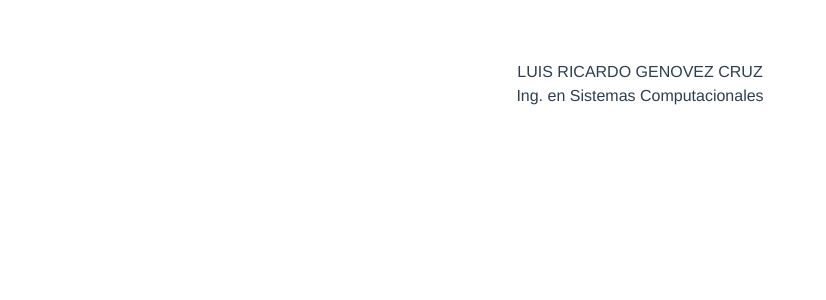
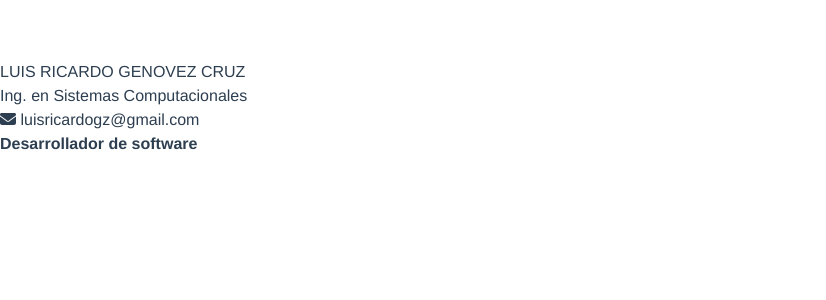
Before and after one commit to rikrdogz/CVRichi, a Vue app: page / in a window 1280 px wide. Shown: the top 300 px of the page, without its empty margins (0-826 px from the left). Built offline with nearby package versions, Linux system fonts and the light colour scheme.

Commit message:
add personal component

```diff
--- a/package.json
+++ b/package.json
@@ -11,6 +11,7 @@
     "@fortawesome/fontawesome-svg-core": "^6.1.1",
     "@fortawesome/free-regular-svg-icons": "^6.1.1",
     "@fortawesome/free-solid-svg-icons": "^6.1.1",
+    "@fortawesome/vue-fontawesome": "^2.0.2",
     "core-js": "^3.8.3",
     "vue": "^2.6.14",
     "vue-router": "^3.5.3"
--- a/src/App.vue
+++ b/src/App.vue
@@ -21,7 +21,6 @@ export default {
   font-family: Avenir, Helvetica, Arial, sans-serif;
   -webkit-font-smoothing: antialiased;
   -moz-osx-font-smoothing: grayscale;
-  text-align: center;
   color: #2c3e50;
   margin-top: 60px;
 }
--- a/src/components/MainBody.vue
+++ b/src/components/MainBody.vue
@@ -1,13 +1,23 @@
 <template>
-  <CVTitle></CVTitle>
+  <div>
+
+    <CVTitle></CVTitle>
+
+    <div>
+      <exp-work :titleprofile="'Desarrollador de software'"></exp-work>
+    </div>
+
+
+  </div>
 </template>
 
 <script>
 import CVTitle from './title/CVTitle.vue';
+import ExpWork from './experience/work.vue';
 
 export default {
   name: 'HelloWorld',
-  components: {CVTitle},
+  components: {CVTitle, ExpWork},
   props: {
     msg: String
   }
--- /dev/null
+++ b/src/components/experience/work.vue
@@ -0,0 +1,23 @@
+<template>
+    <div class="p-2 shadow mt-4">
+        <div><strong class="text-2xl">{{titleprofile}}</strong></div>
+        <div v-if="listTechs.lenght > 0">{{listTechs}}</div>
+        <div><span>{{resum}}</span></div>
+    </div>
+</template>
+
+<script>
+export default {
+    name:'exp-work',
+    data() {
+        return {
+
+        }
+    },
+    props:{
+        titleprofile : { type: String, default:''},
+        resum:{type:String, default:''},
+        listTechs:{type:Array, default:new Array},
+    }
+}
+</script>
--- a/src/components/title/CVTitle.vue
+++ b/src/components/title/CVTitle.vue
@@ -1,11 +1,16 @@
 <template>
-    <div>
+    <div class="text-center">
         <h1 class="text-5xl">LUIS RICARDO GENOVEZ CRUZ</h1>
         <h3 class="text-3xl">Ing. en Sistemas Computacionales</h3>
+        <a href="" class="text-2xl"> <font-awesome-icon icon="envelope" /> luisricardogz@gmail.com</a>
     </div>
 </template>
 <script>
 export default {
+    data() {
+        return {
 
+        }
+    },
 }
 </script>
--- a/src/main.js
+++ b/src/main.js
@@ -3,6 +3,19 @@ import App from './App.vue'
 
 //Styles
 import './assets/css/main.css';
+
+
+//Icons
+import { library } from '@fortawesome/fontawesome-svg-core';
+import { fas } from '@fortawesome/free-solid-svg-icons';
+import { FontAwesomeIcon, FontAwesomeLayers, FontAwesomeLayersText } from '@fortawesome/vue-fontawesome';
+
+library.add(fas);
+
+Vue.component('font-awesome-icon', FontAwesomeIcon);
+Vue.component('font-awesome-layers', FontAwesomeLayers);
+Vue.component('font-awesome-layers-text', FontAwesomeLayersText);
+
 
 import router from './routes';
 
```
Also changed, not shown: src/components/experience/personal.vue (added, +17 -0 lines), 1 other file (tests, documents, lock files or other folders).
